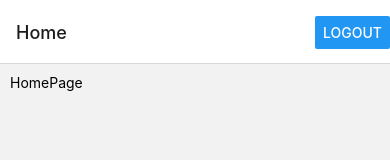
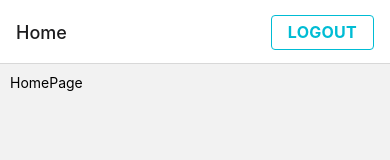
Before and after one commit to igorwfaoro/iwf-myShoppingList-app, a React Native app: screen /Main in a window 390 px wide. Shown: the top 160 px of the page. Built offline with nearby package versions, Linux system fonts and the light colour scheme.

Commit message:
button component

```diff
--- /dev/null
+++ b/src/components/Button/Button.component.tsx
@@ -0,0 +1,68 @@
+import { GestureResponderEvent, StyleProp, Text, TextStyle, TouchableHighlight, ViewStyle } from "react-native";
+import { themeVariables } from "../../theme/variables";
+
+interface ButtonComponentProps {
+    text: string;
+    type?: 'flat' | 'outline',
+    color?: 'primary' | 'secondary' | 'success' | 'danger' | 'warning';
+    onPress: (event: GestureResponderEvent) => void,
+    width?: number | string,
+    marginLeft?: number | string,
+    marginRight?: number | string
+}
+
+const ButtonComponent: React.FC<ButtonComponentProps> = props => {
+
+    const styleType: {
+        flat: { button: StyleProp<ViewStyle>, text: StyleProp<TextStyle> },
+        outline: { button: StyleProp<ViewStyle>, text: StyleProp<TextStyle> }
+    } = {
+        flat: {
+            button: {
+                backgroundColor: themeVariables.colors[props.color || 'primary']
+            },
+            text: {
+                color: themeVariables.colors.white
+            }
+        },
+        outline: {
+            button: {
+                borderColor: themeVariables.colors[props.color || 'primary'],
+                borderStyle: 'solid',
+                borderWidth: 1
+            },
+            text: {
+                color: themeVariables.colors[props.color || 'primary']
+            }
+        }
+    };
+
+    return (
+        <TouchableHighlight
+            style={{
+                ...styleType[props.type || 'flat'].button as any,
+                width: props.width,
+                marginLeft: props.marginLeft || 0,
+                marginRight: props.marginRight || 0,
+                borderRadius: 4,
+                paddingVertical: 6,
+                paddingHorizontal: 16,
+                alignItems: 'center',
+                justifyContent: 'center'
+            }}
+            onPress={event => props.onPress(event)}
+        >
+            <Text style={{
+                ...styleType[props.type || 'flat'].text as any,
+                fontSize: 16,
+                lineHeight: 21,
+                fontWeight: 'bold',
+                letterSpacing: 0.25,
+                textTransform: 'uppercase'
+            }}>{props.text}</Text>
+
+        </TouchableHighlight>
+    );
+}
+
+export default ButtonComponent;
--- a/src/components/InputCounter/InputCounter.component.tsx
+++ b/src/components/InputCounter/InputCounter.component.tsx
@@ -29,14 +29,30 @@ const InputCounter: React.FC<InputCounterProps> = props => {
 
     return (
         <View style={styles.container}>
-            <TouchableHighlight onPress={() => decrease()}>
-                <Ionicon name="md-remove-outline" size={20} color="gray" />
+            <TouchableHighlight
+                style={styles.actionButton}
+                onPress={() => decrease()}
+            >
+                <Ionicon
+                    style={styles.actionButtonIcon}
+                    name="md-remove-outline"
+                    size={20}
+                    color="gray"
+                />
             </TouchableHighlight>
 
-            <Text>{value}</Text>
+            <Text style={styles.text}>{value}</Text>
 
-            <TouchableHighlight onPress={() => increase()}>
-                <Ionicon name="md-add-outline" size={20} color="gray" />
+            <TouchableHighlight
+                style={styles.actionButton}
+                onPress={() => increase()}
+            >
+                <Ionicon
+                    style={styles.actionButtonIcon}
+                    name="md-add-outline"
+                    size={20}
+                    color="gray"
+                />
             </TouchableHighlight>
         </View>
     );
--- a/src/components/InputCounter/InputCounter.styles.ts
+++ b/src/components/InputCounter/InputCounter.styles.ts
@@ -1,8 +1,27 @@
 import { StyleSheet } from "react-native";
+import { themeVariables } from "../../theme/variables";
 
 export const styles = StyleSheet.create({
     container: {
         display: 'flex',
-        flexDirection: 'row'
+        flexDirection: 'row',
+        width: '100%',
+        alignItems: 'center',
+    },
+    text: {
+        fontSize: 24,
+        fontWeight: 'bold',
+        marginLeft: 18,
+        marginRight: 18
+    },
+    actionButton: {
+        padding: 6,
+        borderStyle: 'solid',
+        borderWidth: 1,
+        borderColor: themeVariables.colors.primary,
+        borderRadius: 4
+    },
+    actionButtonIcon: {
+        color: '#000'
     }
 });
--- a/src/components/Loader/Loader.component.tsx
+++ b/src/components/Loader/Loader.component.tsx
@@ -11,7 +11,7 @@ const LoaderComponent: React.FC<LoaderComponentProps> = props => {
     return (
         <View style={loaderStyles.container}>
             <View style={loaderStyles.box}>
-                <ActivityIndicator size="large" color={themeVariables.colorPrimary} />
+                <ActivityIndicator size="large" color={themeVariables.colors.primary} />
                 <Text style={loaderStyles.text}>{props.message || 'Carregando...'}</Text>
             </View>
         </View>
--- a/src/pages/MainTabs/AddProduct/components/ProductReview/ProductReview.styles.ts
+++ b/src/pages/MainTabs/AddProduct/components/ProductReview/ProductReview.styles.ts
@@ -1,6 +1,9 @@
 import { Dimensions, StyleSheet } from "react-native";
 
 export const styles = StyleSheet.create({
+    container: {
+
+    },
     imageContainer: {
         display: 'flex',
         alignItems: 'center'
@@ -12,12 +15,26 @@ export const styles = StyleSheet.create({
     },
     title: {
         fontSize: 20,
-        fontWeight: 'bold'
+        fontWeight: 'bold',
+        marginTop: 10
     },
     brand: {
         fontSize: 14,
         textTransform: 'uppercase',
         fontWeight: 'bold',
-        color: '#6c6c6c'
+        color: '#6c6c6c',
+        marginTop: 5
+    },
+    barcode: {
+        marginTop: 5
+    },
+    quantity: {
+        marginTop: 10
+    },
+    actions: {
+        marginTop: 10,
+        marginBottom: 10,
+        display: 'flex',
+        flexDirection: 'row'
     }
 });
--- a/src/pages/MainTabs/AddProduct/components/ProductReview/ProductReview.tsx
+++ b/src/pages/MainTabs/AddProduct/components/ProductReview/ProductReview.tsx
@@ -1,5 +1,6 @@
 import { useEffect, useState } from "react";
 import { Button, Dimensions, Image, Text, TextInput, View } from "react-native";
+import ButtonComponent from "../../../../../components/Button/Button.component";
 import InputCounter from "../../../../../components/InputCounter/InputCounter.component";
 import { Product } from "../../../../../models/api/product";
 import { ShoppingListProductCreateDto } from "../../../../../models/dto/shopping-list-product-create.dto";
@@ -23,7 +24,7 @@ const ProductReviewComponent: React.FC<ProductReviewProps> = props => {
     }
 
     return (
-        <View>
+        <View style={styles.container}>
             <View style={styles.imageContainer}>
                 <Image
                     source={{ uri: props.product.image }}
@@ -33,16 +34,36 @@ const ProductReviewComponent: React.FC<ProductReviewProps> = props => {
 
             <Text style={styles.title}>{props.product.title}</Text>
             <Text style={styles.brand}>{props.product.brand}</Text>
-            <Text>{props.product.barcode}</Text>
+            <Text style={styles.barcode}>{props.product.barcode}</Text>
 
-            <InputCounter
-                minValue={1}
-                initialValue={quantity}
-                onChange={setQuantity}
-            />
+            <View style={styles.quantity}>
+                <InputCounter
+                    minValue={1}
+                    initialValue={quantity}
+                    onChange={setQuantity}
+                />
+            </View>
 
-            <Button title="Cancelar" onPress={() => props.onCancel()} />
-            <Button title="Confirmar" onPress={() => confirm()} />
+            <View style={styles.actions}>
+                <ButtonComponent
+                    text="Cancelar"
+                    type="outline"
+                    color="primary"
+                    width="49%"
+                    marginRight="1%"
+                    onPress={() => props.onCancel()}
+                />
+
+                <ButtonComponent
+                    text="Confirmar"
+                    type="flat"
+                    color="primary"
+                    width="49%"
+                    marginLeft="1%"
+                    onPress={() => confirm()}
+                />
+            </View>
+
         </View>
     );
 }
--- a/src/pages/MainTabs/MainTabs.tsx
+++ b/src/pages/MainTabs/MainTabs.tsx
@@ -6,7 +6,8 @@ import { useAuthService } from "../../api/services/auth.service";
 import { useContext, useEffect, useState } from "react";
 import { NavigationContext } from "@react-navigation/native";
 import AddProductPage from "./AddProduct/AddProduct.page";
-import { Button } from "react-native";
+import { Button, View } from "react-native";
+import ButtonComponent from "../../components/Button/Button.component";
 
 const MainTabs: React.FC = () => {
 
@@ -16,18 +17,27 @@ const MainTabs: React.FC = () => {
 
     const headerRight = () => {
         return (
-            <Button
-                title="Logout"
-                onPress={() => {
-                    authService.logout();
-                    navigation.navigate('Login');
-                }}
-            />
+            <View style={{
+                marginLeft: 16,
+                marginRight: 16
+            }}>
+                <ButtonComponent
+                    text="Logout"
+                    type="outline"
+                    onPress={() => {
+                        authService.logout();
+                        navigation.navigate('Login');
+                    }}
+                />
+            </View>
         );
     }
 
     return (
-        <Tab.Navigator initialRouteName="Home" screenOptions={{ headerRight }}>
+        <Tab.Navigator
+            initialRouteName="Home"
+            screenOptions={{ headerRight }}
+        >
             <Tab.Screen
                 name="Home"
                 component={HomePage}
--- a/src/theme/variables.ts
+++ b/src/theme/variables.ts
@@ -1,4 +1,10 @@
 export const themeVariables = {
-    colorPrimary: '#00a8ff',
-    colorSecondary: '#ffc400'
+    colors: {
+        primary: '#00bcd4',
+        secondary: '#ffc400',
+        success: '#4caf50',
+        warning: '#ff9800',
+        danger: '#f44336',
+        white: '#ffffff',
+    }
 }
```
